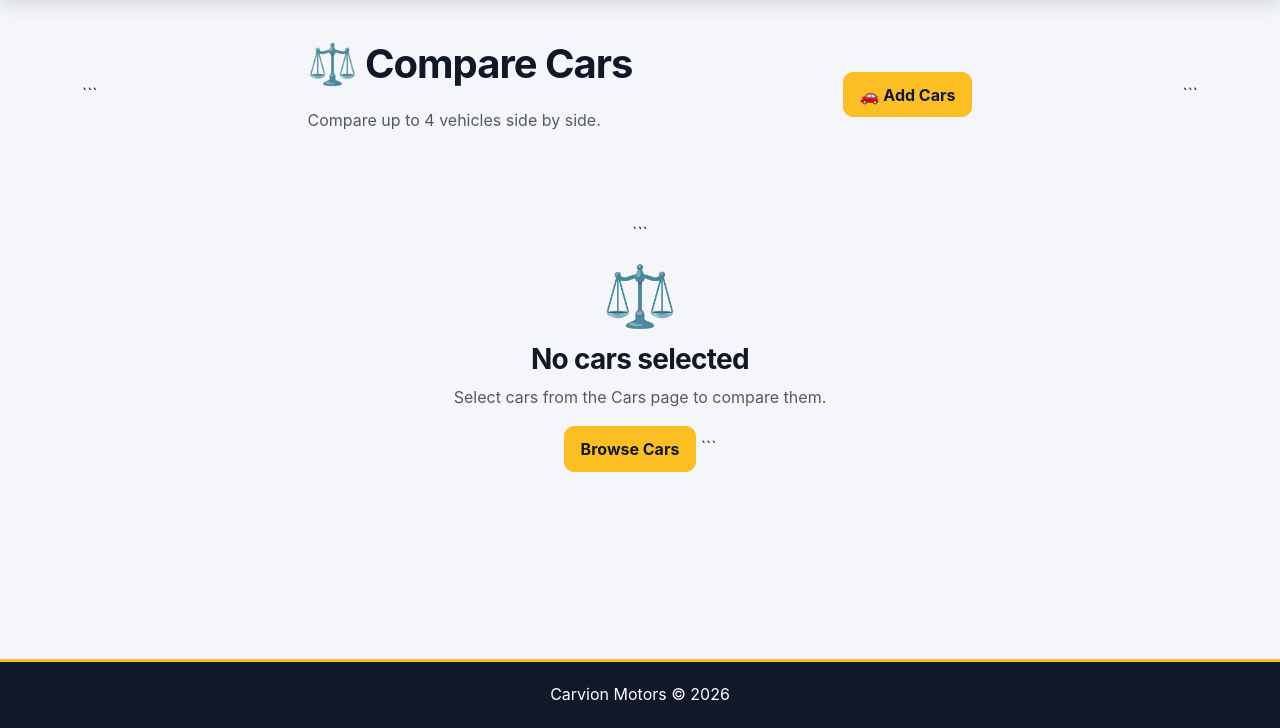
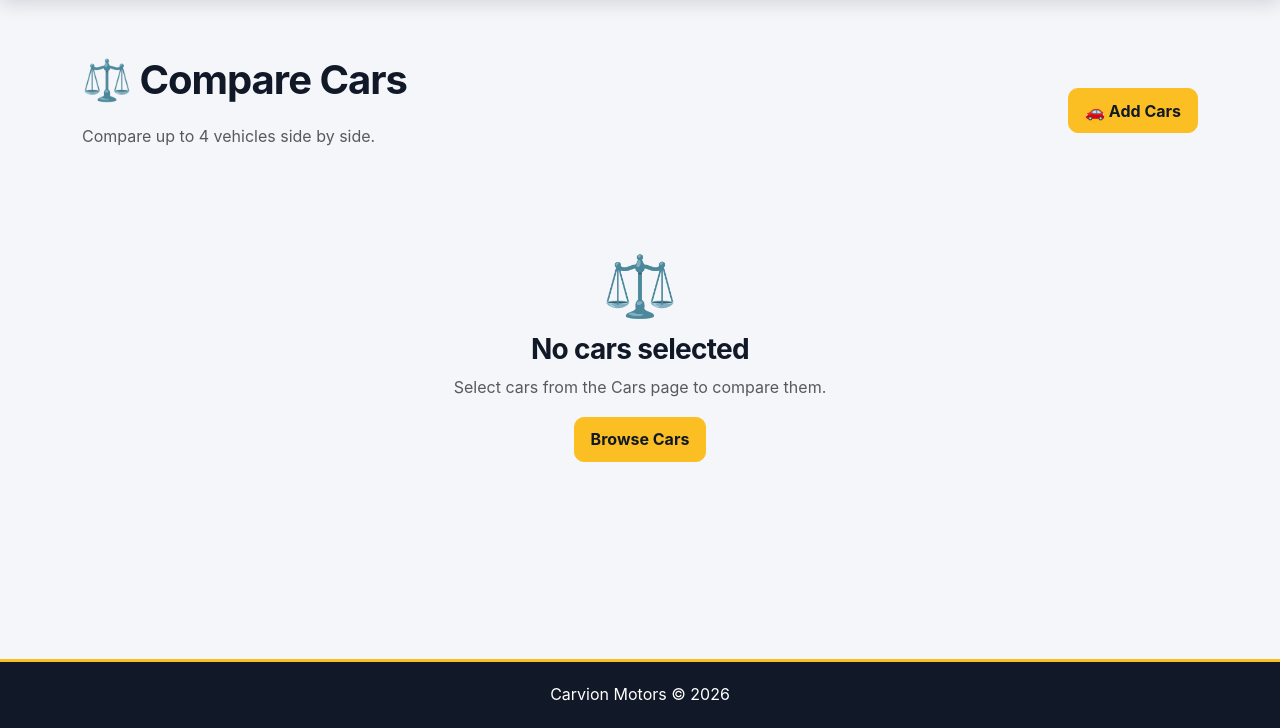
Before and after one commit to markkims001-crypto/carvion-motors, a Flask app: page /compare in a window 1280 px wide. Shown: the part 72-800 px from the top of the page. Run offline with Flask 3, Linux system fonts and the light colour scheme; a user stored in the database is signed in; tables that the repository leaves empty hold one stand-in row (values such as "Sample post"); some libraries are stand-ins or nearby versions.

Commit message:
Clean compare template markup and polish comparison layout

````diff
--- a/templates/compare.html
+++ b/templates/compare.html
@@ -2,9 +2,9 @@
 
 {% block content %}
 
-<div class="d-flex flex-wrap justify-content-between align-items-center mb-4">
+<div class="page-compare py-3">
+<div class="d-flex flex-wrap justify-content-between align-items-center gap-3 mb-4">
 
-```
 <div>
 
     <h1>
@@ -48,7 +48,6 @@
     {% endif %}
 
 </div>
-```
 
 </div>
 
@@ -62,7 +61,6 @@
 
 <tr>
 
-```
 <th>
     Specification
 </th>
@@ -77,7 +75,6 @@
 </th>
 
 {% endfor %}
-```
 
 </tr>
 
@@ -89,7 +86,6 @@
 
 <tr>
 
-```
 <th>
     Vehicle
 </th>
@@ -102,10 +98,7 @@
     {% if car.images %}
 
     <img
-        src="{{ url_for(
-            'static',
-            filename=car.images[0].filename
-        ) }}"
+        src="{{ car.images[0].filename }}"
         style="
             width:100%;
             max-width:230px;
@@ -124,7 +117,6 @@
 </td>
 
 {% endfor %}
-```
 
 </tr>
 
@@ -132,7 +124,6 @@
 
 <tr>
 
-```
 <th>
     Brand
 </th>
@@ -144,7 +135,6 @@
 </td>
 
 {% endfor %}
-```
 
 </tr>
 
@@ -152,7 +142,6 @@
 
 <tr>
 
-```
 <th>
     Model
 </th>
@@ -164,7 +153,6 @@
 </td>
 
 {% endfor %}
-```
 
 </tr>
 
@@ -172,7 +160,6 @@
 
 <tr>
 
-```
 <th>
     Year
 </th>
@@ -184,7 +171,6 @@
 </td>
 
 {% endfor %}
-```
 
 </tr>
 
@@ -192,7 +178,6 @@
 
 <tr>
 
-```
 <th>
     Price
 </th>
@@ -204,7 +189,6 @@
 </td>
 
 {% endfor %}
-```
 
 </tr>
 
@@ -212,7 +196,6 @@
 
 <tr>
 
-```
 <th>
     Mileage
 </th>
@@ -224,7 +207,6 @@
 </td>
 
 {% endfor %}
-```
 
 </tr>
 
@@ -232,7 +214,6 @@
 
 <tr>
 
-```
 <th>
     Fuel
 </th>
@@ -244,7 +225,6 @@
 </td>
 
 {% endfor %}
-```
 
 </tr>
 
@@ -252,7 +232,6 @@
 
 <tr>
 
-```
 <th>
     Transmission
 </th>
@@ -264,7 +243,6 @@
 </td>
 
 {% endfor %}
-```
 
 </tr>
 
@@ -272,7 +250,6 @@
 
 <tr>
 
-```
 <th>
     Engine
 </th>
@@ -284,7 +261,6 @@
 </td>
 
 {% endfor %}
-```
 
 </tr>
 
@@ -292,7 +268,6 @@
 
 <tr>
 
-```
 <th>
     Color
 </th>
@@ -304,7 +279,6 @@
 </td>
 
 {% endfor %}
-```
 
 </tr>
 
@@ -312,7 +286,6 @@
 
 <tr>
 
-```
 <th>
     Condition
 </th>
@@ -324,7 +297,6 @@
 </td>
 
 {% endfor %}
-```
 
 </tr>
 
@@ -332,7 +304,6 @@
 
 <tr>
 
-```
 <th>
     Location
 </th>
@@ -344,7 +315,6 @@
 </td>
 
 {% endfor %}
-```
 
 </tr>
 
@@ -352,7 +322,6 @@
 
 <tr>
 
-```
 <th>
     Seller
 </th>
@@ -364,7 +333,6 @@
 </td>
 
 {% endfor %}
-```
 
 </tr>
 
@@ -372,7 +340,6 @@
 
 <tr>
 
-```
 <th>
     Actions
 </th>
@@ -414,7 +381,6 @@
 </td>
 
 {% endfor %}
-```
 
 </tr>
 
@@ -428,7 +394,6 @@
 
 <div class="text-center py-5">
 
-```
 <div style="font-size:60px;">
     ⚖️
 </div>
@@ -448,10 +413,11 @@
     Browse Cars
 
 </a>
-```
 
 </div>
 
 {% endif %}
 
+</div>
+
 {% endblock %}
````
